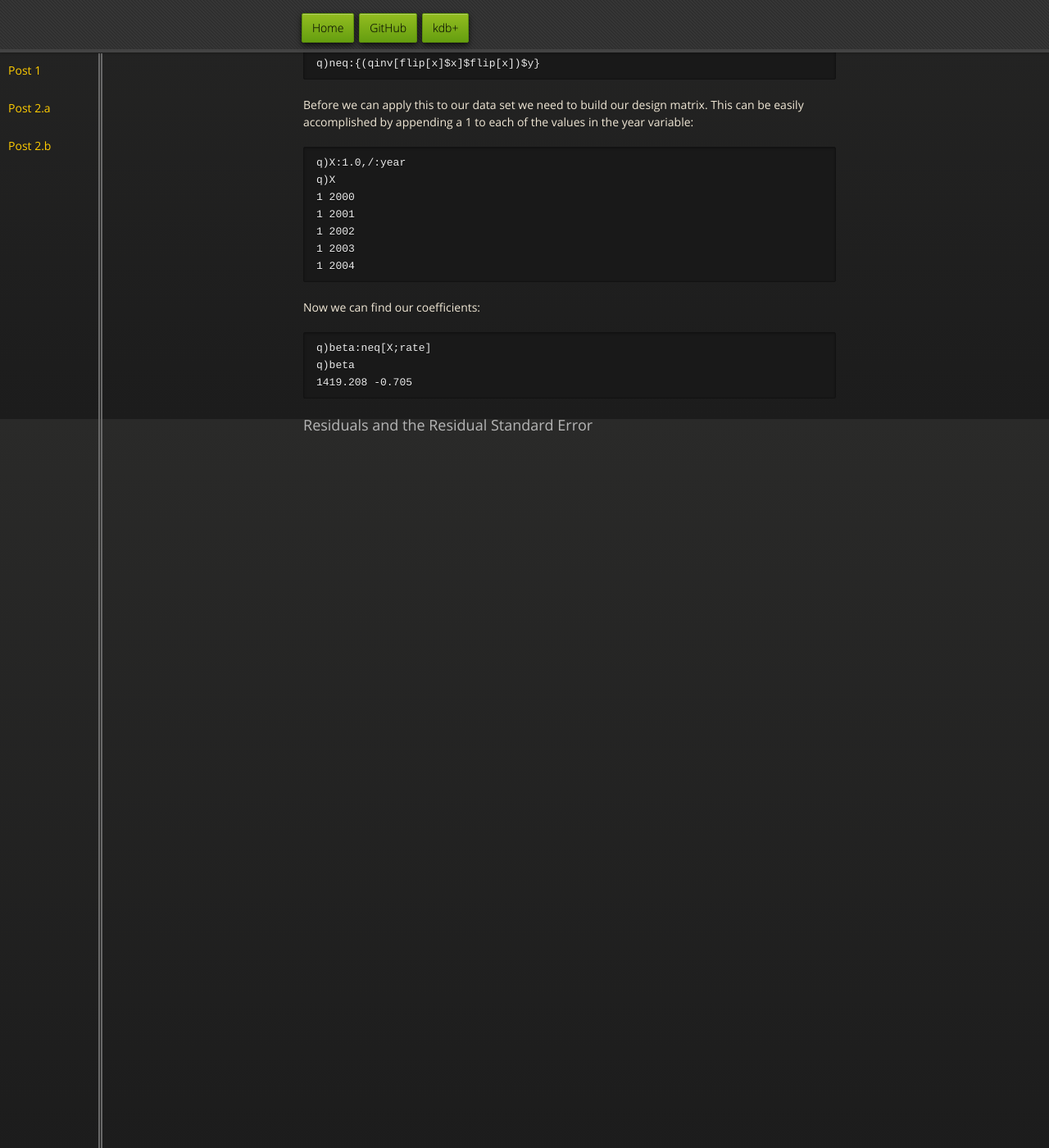
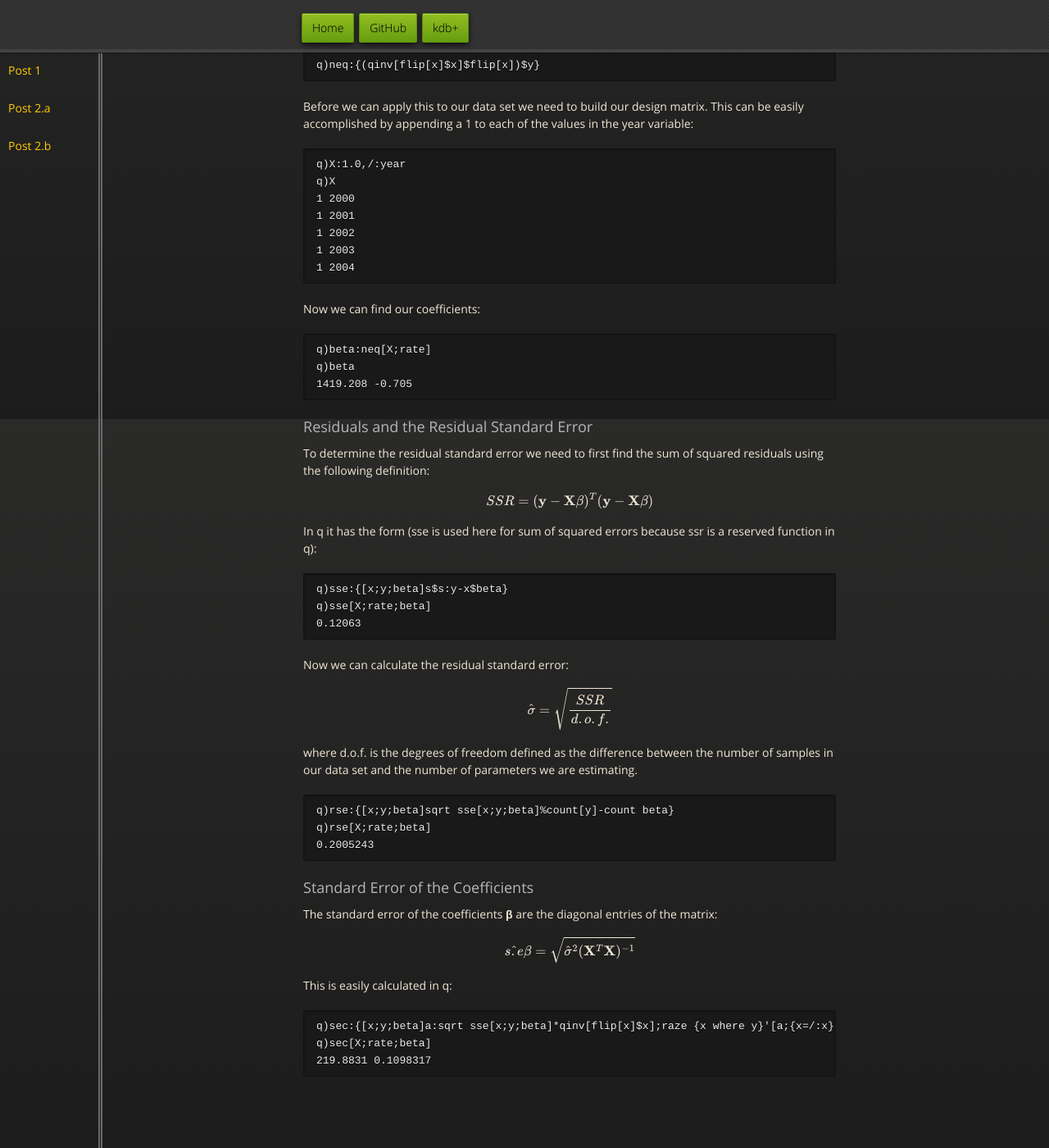
Before and after one commit to jpneill/jpneill.github.io, a Jekyll site: the page posts/Lin_Reg_b.html, which Jekyll copies as it is, in a window 1280 px wide and 1400 px high, scrolled down 1289 px. Shown: the whole window at 82% size. Built offline with Jekyll 4.4.1, drawn with Linux system fonts in a browser that asks for light colours; nearby versions of some CDN libraries; formulas are drawn with MathJax 3; some of the changed text lies outside the part shown.

Commit message:
Added SEC

```diff
--- a/posts/Lin_Reg_b.html
+++ b/posts/Lin_Reg_b.html
@@ -71,7 +71,7 @@ q)rate:9.34 8.5 7.62 6.93 6.60</code></pre>
         When it has a value of -1 then the linear equation describes a decreasing trend instead.
         A value at 0 or close to 0 indicates there is little to no linear correlation between the variables.
         It is calculated as: $$\rho_{XY}=\frac{cov(X,Y)}{\sigma_X\sigma_Y}$$<i>cov(X,Y)</i> is the covariance between
-        two population samples with size N: $$X={x_1,x_2,\dots,x_n};Y={y_1,y_2,\dots,y_n}$$
+        two population samples with size N: $$X=\{x_1,x_2,\dots,x_n\};Y=\{y_1,y_2,\dots,y_n\}$$
         $$cov(X,Y)=\sum_{i=1}^N\frac{(x_i-\bar{x})(y_i-\bar{y})}{N}$$ In kdb we can define this as:</p>
 
 <pre><code>q)covar:{sum((x-avg x)*y-avg y)%count x}</code></pre>
@@ -109,6 +109,30 @@ q)beta
 1419.208 -0.705</code></pre>
 
         <h3>Residuals and the Residual Standard Error</h3>
+        <p>To determine the residual standard error we need to first find the sum of squared residuals using the following definition:
+        $$SSR=(\mathbf{y}-\mathbf{X}\beta)^T(\mathbf{y}-\mathbf{X\beta})$$ In q it has the form (sse is used here for sum of squared errors because ssr is a reserved function in q):</p>
+
+<pre><code>q)sse:{[x;y;beta]s$s:y-x$beta}
+q)sse[X;rate;beta]
+0.12063</code></pre>
+
+        <p>Now we can calculate the residual standard error:$$\hat{\sigma}=\sqrt{\frac{SSR}{d.o.f.}}$$
+        where d.o.f. is the degrees of freedom defined as the difference between the number of samples in our data
+        set and the number of parameters we are estimating.</p>
+
+<pre><code>q)rse:{[x;y;beta]sqrt sse[x;y;beta]%count[y]-count beta}
+q)rse[X;rate;beta]
+0.2005243</code></pre>
+
+        <h3>Standard Error of the Coefficients</h3>
+        <p>The standard error of the coefficients <b>β</b> are the diagonal entries of the matrix:
+        $$\hat{s.e}\beta=\sqrt{\hat{\sigma}^2(\mathbf{X}^T\mathbf{X})^{-1}}$$
+        This is easily calculated in q:</p>
+
+<pre><code>q)sec:{[x;y;beta]a:sqrt sse[x;y;beta]*qinv[flip[x]$x];raze {x where y}'[a;{x=/:x}til count a]}
+q)sec[X;rate;beta]
+219.8831 0.1098317</code></pre>
+
       </section>
     </div>
     </div>
```
Also changed, not shown: other parts of posts/Lin_Reg_b.html (+2 -2 lines).
